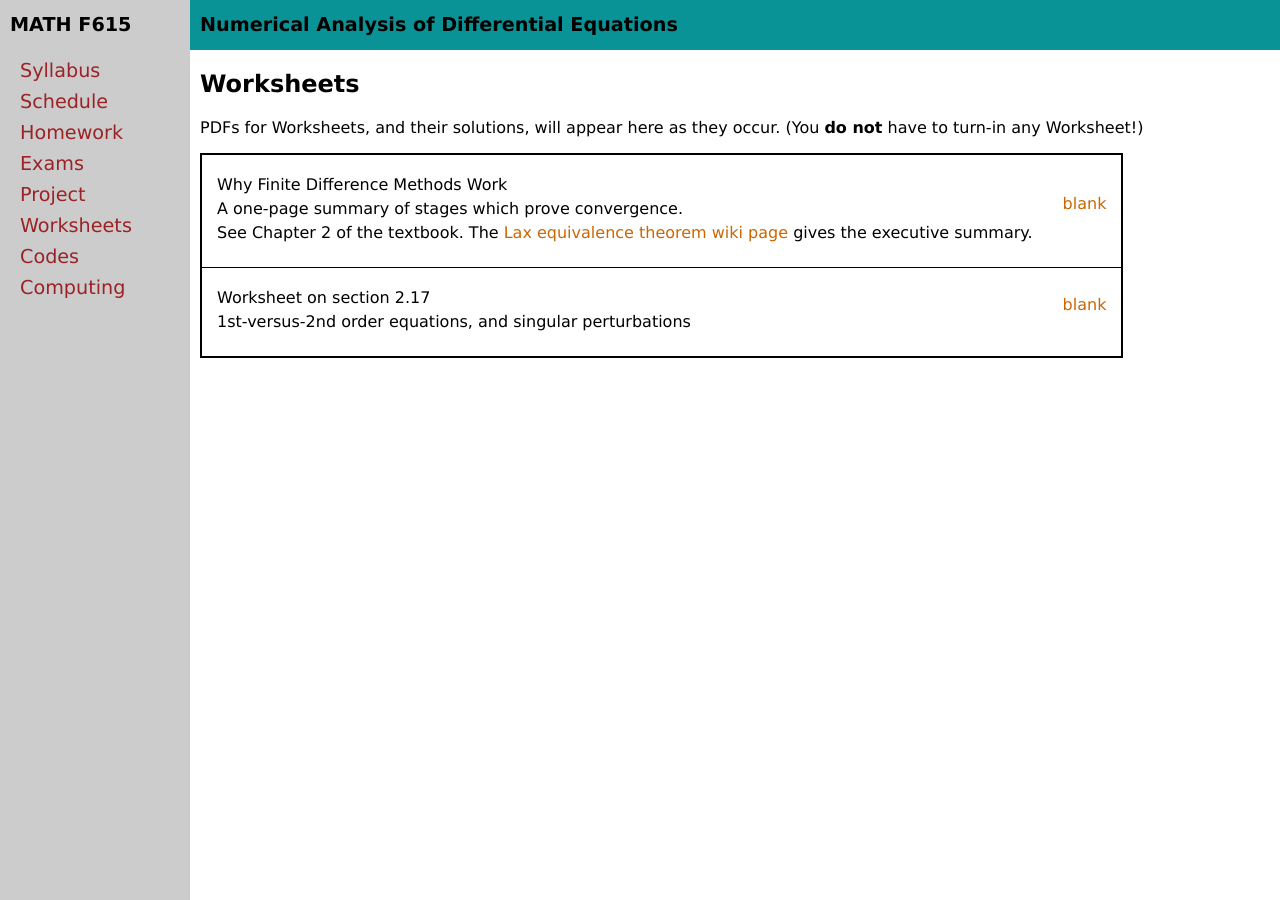
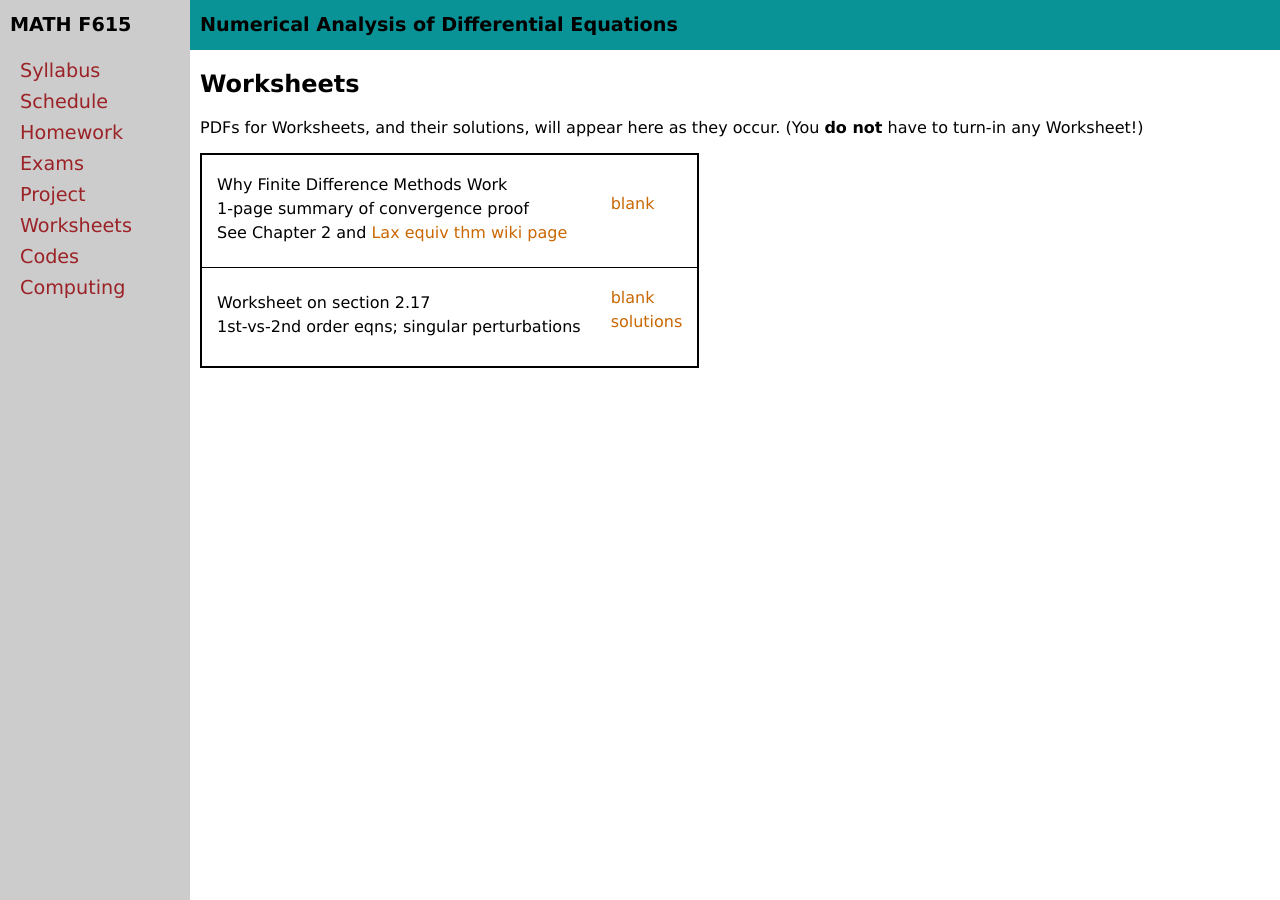
Before and after one commit to bueler/nade, a Jekyll site: the page built from worksheets.md, in a window 1280 px wide. Built offline with Jekyll 4.4.1, drawn with Linux system fonts in a browser that asks for light colours.

Commit message:
post solutions; make work better on small screens

```diff
--- a/_data/worksheets.yml
+++ b/_data/worksheets.yml
@@ -2,14 +2,15 @@ semester: Spring 2023
 home: assets/worksheets/S23
 worksheets:
 - name: Why Finite Difference Methods Work
-  description: A one-page summary of stages which prove convergence.
+  description: 1-page summary of convergence proof
   blank: whyitworks.pdf
-  more: See Chapter 2 of the textbook.  The <a href="https://en.wikipedia.org/wiki/Lax_equivalence_theorem">Lax equivalence theorem wiki page</a> gives the executive summary.
+  more: See Chapter 2 and <a href="https://en.wikipedia.org/wiki/Lax_equivalence_theorem">Lax equiv thm wiki page</a>
 #- name: FIXMEdate
   #description:
   #blank: x.pdf
   #solutions: convexity-solns.pdf
   #more: see <a href="https://en.wikipedia.org/wiki/Revised_simplex_method">revised simplex method wiki page</a>
 - name: Worksheet on section 2.17
-  description: 1st-versus-2nd order equations, and singular perturbations
+  description: 1st-vs-2nd order eqns; singular perturbations
   blank: singular.pdf
+  solutions: singular-solns.pdf
```
Also changed, not shown: 1 other file.
